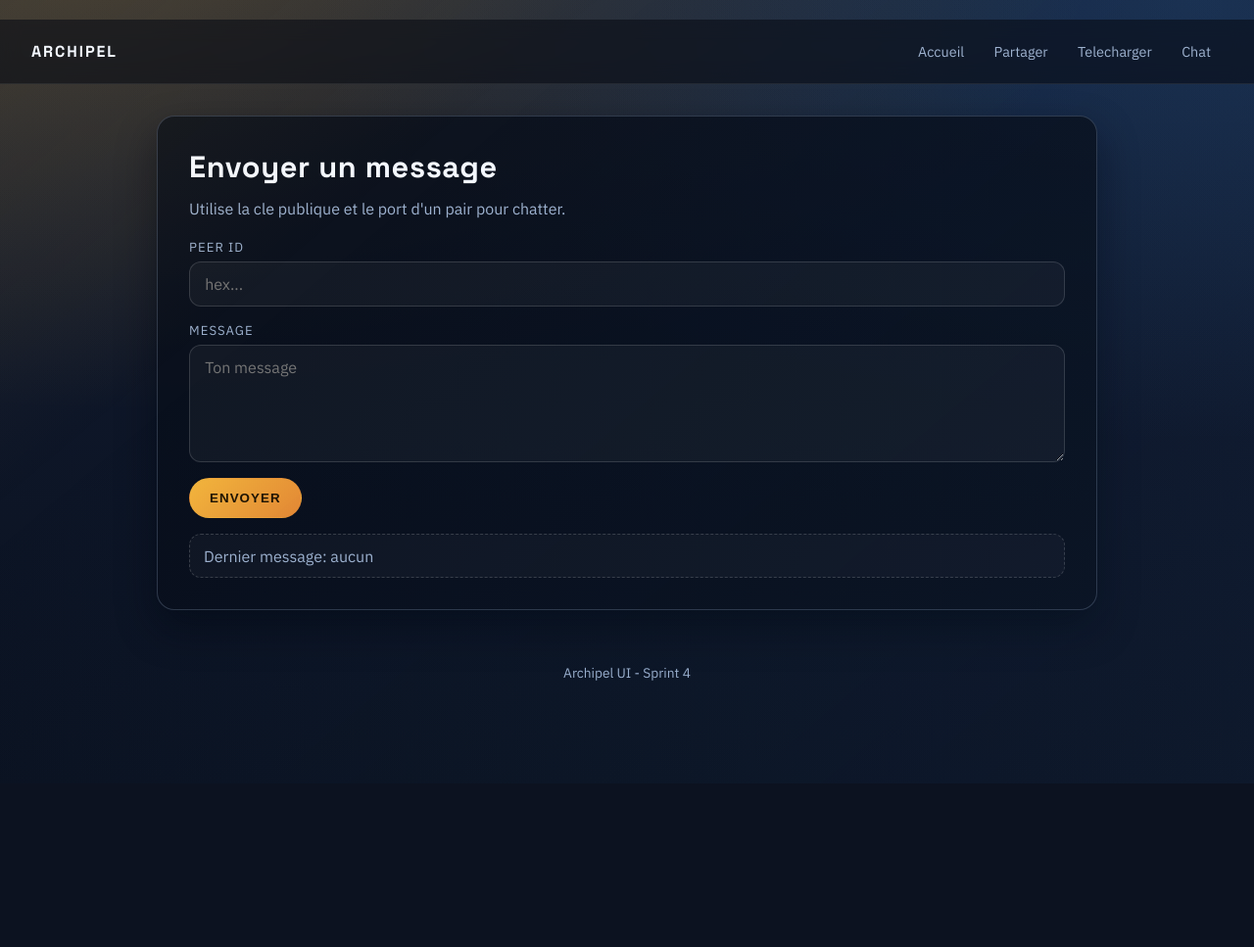
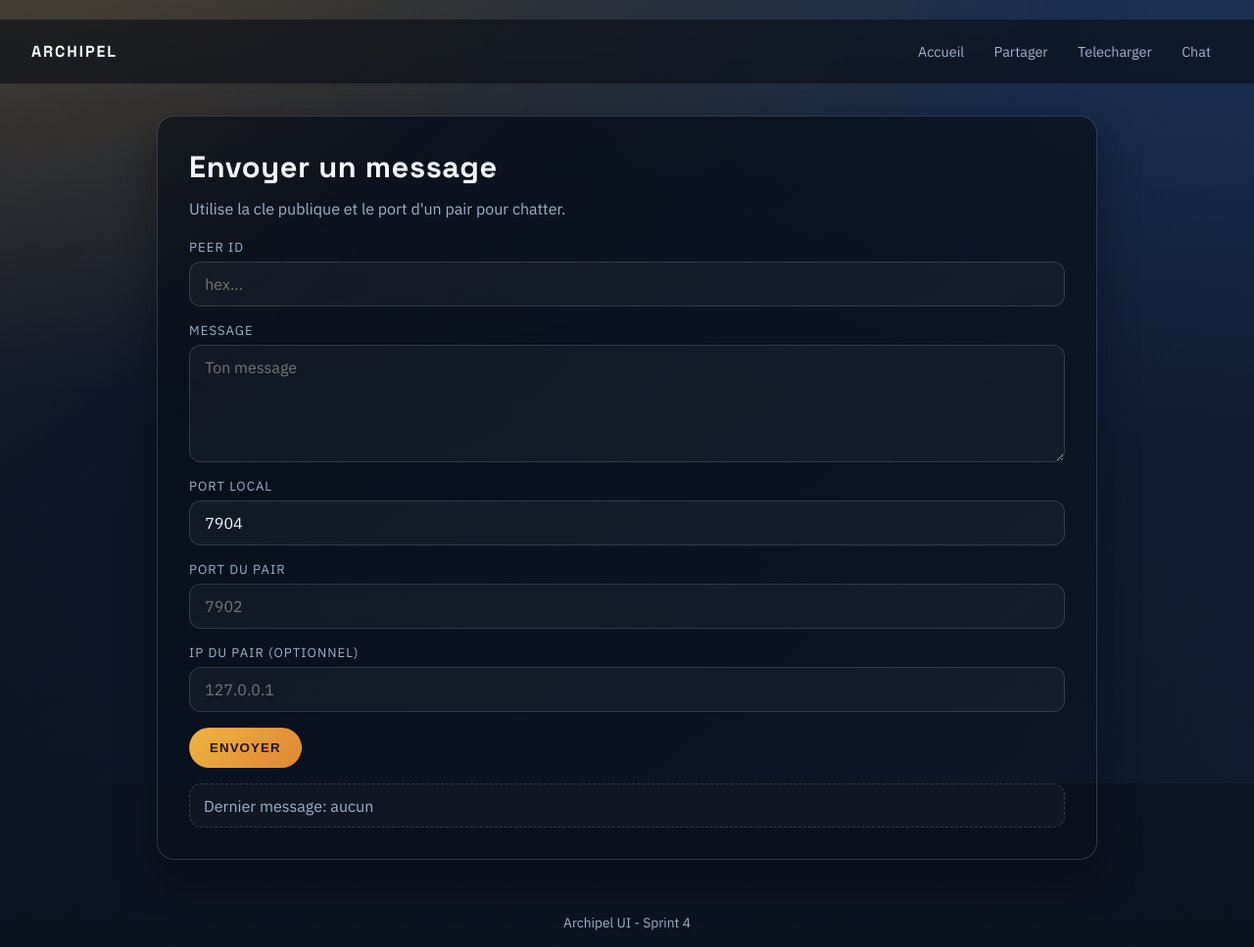
Before and after one commit to Jonathan01-Dev/binary-sharks, a Flask app: page /chat in a window 1280 px wide. Shown: the top 967 px of the page at 98% size. Before the commit the page ends 799 px from the top, so only its background shows below. Run offline with Flask 3, Linux system fonts and the light colour scheme.

Commit message:
Sprint 4 web

```diff
--- a/web/app.py
+++ b/web/app.py
@@ -1,17 +1,33 @@
+import subprocess
+import sys
+from pathlib import Path
+
 from flask import Flask, flash, redirect, render_template, request, url_for
-from pathlib import Path
 
 app = Flask(__name__, template_folder='templates', static_folder='static')
 app.secret_key = 'archipel-web-secret'
 
-
-def make_path(value):
-    candidate = Path(value)
-    return candidate if candidate.is_absolute() else Path.cwd() / value
+PROJECT_ROOT = Path(__file__).resolve().parents[1]
+RUNNING_NODES: dict[int, subprocess.Popen] = {}
 
 
-def flash_status(success, text):
+def make_path(value: str) -> Path:
+    candidate = Path(value)
+    return candidate if candidate.is_absolute() else PROJECT_ROOT / value
+
+
+def flash_status(success: bool, text: str) -> None:
     flash(text, 'success' if success else 'error')
+
+
+def run_command(args: list[str], timeout: int = 120) -> subprocess.CompletedProcess:
+    return subprocess.run(
+        [sys.executable, str(PROJECT_ROOT / 'main.py'), *args],
+        cwd=PROJECT_ROOT,
+        capture_output=True,
+        text=True,
+        timeout=timeout,
+    )
 
 
 @app.route('/')
@@ -23,23 +39,83 @@
 def share():
     if request.method == 'POST':
         filepath = request.form['filepath']
+        port_local = int(request.form.get('port_local', '7902'))
         path = make_path(filepath)
-        if path.exists():
-            flash_status(True, f'Fichier {path.name} prêt à être partagé.')
-        else:
+
+        if not path.exists():
             flash_status(False, f'Le fichier {path} est introuvable.')
+            return redirect(url_for('share'))
+
+        existing = RUNNING_NODES.get(port_local)
+        if existing and existing.poll() is None:
+            flash_status(True, f'Node deja actif sur le port {port_local}.')
+            return redirect(url_for('share'))
+
+        proc = subprocess.Popen(
+            [
+                sys.executable,
+                str(PROJECT_ROOT / 'main.py'),
+                'start',
+                '--port',
+                str(port_local),
+                '--share',
+                str(path),
+            ],
+            cwd=PROJECT_ROOT,
+            stdout=subprocess.DEVNULL,
+            stderr=subprocess.DEVNULL,
+        )
+        RUNNING_NODES[port_local] = proc
+        flash_status(True, f'Node lance sur {port_local} pour partager {path.name} (pid={proc.pid}).')
         return redirect(url_for('share'))
     return render_template('share.html')
+
+
+@app.route('/stop-node', methods=['POST'])
+def stop_node():
+    port_local = int(request.form.get('port_local', '0'))
+    proc = RUNNING_NODES.get(port_local)
+    if not proc or proc.poll() is not None:
+        flash_status(False, f'Aucun node actif sur le port {port_local}.')
+        return redirect(url_for('share'))
+    proc.terminate()
+    flash_status(True, f'Node arrete sur le port {port_local}.')
+    return redirect(url_for('share'))
 
 
 @app.route('/download', methods=['GET', 'POST'])
 def download():
     if request.method == 'POST':
         manifest = make_path(request.form['manifest'])
-        if manifest.exists():
-            flash_status(True, f'Manifeste {manifest.name} prêt pour le download.')
+        port_local = int(request.form.get('port_local', '7903'))
+        transport = request.form.get('transport', 'tcp')
+
+        if not manifest.exists():
+            flash_status(False, f'Manifeste {manifest} introuvable.')
+            return redirect(url_for('download'))
+
+        try:
+            result = run_command(
+                [
+                    'download',
+                    str(manifest),
+                    '--port',
+                    str(port_local),
+                    '--transport',
+                    transport,
+                ],
+                timeout=180,
+            )
+        except subprocess.TimeoutExpired:
+            flash_status(False, 'Download timeout: relance avec un manifeste/peer valide.')
+            return redirect(url_for('download'))
+
+        if result.returncode == 0:
+            flash_status(True, 'Download termine. Verifie le dossier downloads/.')
         else:
-            flash_status(False, f'Manifeste {manifest} introuvable.')
+            lines = (result.stderr or result.stdout or '').strip().splitlines()
+            details = lines[-1] if lines else 'Erreur inconnue'
+            flash_status(False, f'Download echoue: {details}')
         return redirect(url_for('download'))
     return render_template('download.html')
 
@@ -47,11 +123,34 @@
 @app.route('/chat', methods=['GET', 'POST'])
 def chat():
     if request.method == 'POST':
-        peer = request.form['peer_id'].strip()
-        if peer:
-            flash_status(True, 'Message prêt à partir vers le peer')
+        peer = request.form.get('peer_id', '').strip()
+        message = request.form.get('message', '').strip()
+        port_local = int(request.form.get('port_local', '7904'))
+        peer_port = request.form.get('peer_port', '').strip()
+        peer_ip = request.form.get('peer_ip', '').strip()
+
+        if not peer or not message:
+            flash_status(False, 'Renseigne un peer ID et un message valides.')
+            return redirect(url_for('chat'))
+
+        cmd = ['msg', peer, message, '--port', str(port_local)]
+        if peer_port:
+            cmd.extend(['--peer-port', peer_port])
+        if peer_ip:
+            cmd.extend(['--peer-ip', peer_ip])
+
+        try:
+            result = run_command(cmd, timeout=90)
+        except subprocess.TimeoutExpired:
+            flash_status(False, 'Envoi message timeout.')
+            return redirect(url_for('chat'))
+
+        if result.returncode == 0:
+            flash_status(True, 'Message envoye.')
         else:
-            flash_status(False, 'Renseigne un peer ID valide.')
+            lines = (result.stderr or result.stdout or '').strip().splitlines()
+            details = lines[-1] if lines else 'Erreur inconnue'
+            flash_status(False, f'Envoi echoue: {details}')
         return redirect(url_for('chat'))
     return render_template('chat.html')
 
--- a/web/templates/chat.html
+++ b/web/templates/chat.html
@@ -10,7 +10,19 @@
     </div>
     <div class="form-row">
       <label for="message">Message</label>
-      <textarea id="message" placeholder="Ton message"></textarea>
+      <textarea id="message" name="message" placeholder="Ton message" required></textarea>
+    </div>
+    <div class="form-row">
+      <label for="port_local">Port local</label>
+      <input id="port_local" name="port_local" type="number" value="7904" required>
+    </div>
+    <div class="form-row">
+      <label for="peer_port">Port du pair</label>
+      <input id="peer_port" name="peer_port" type="number" placeholder="7902">
+    </div>
+    <div class="form-row">
+      <label for="peer_ip">IP du pair (optionnel)</label>
+      <input id="peer_ip" name="peer_ip" type="text" placeholder="127.0.0.1">
     </div>
     <button class="btn-gold" type="submit">Envoyer</button>
   </form>
```
Also changed, not shown: web/templates/download.html (+5 -5 lines), web/templates/share.html (+8 -1 lines), 1 other file.
